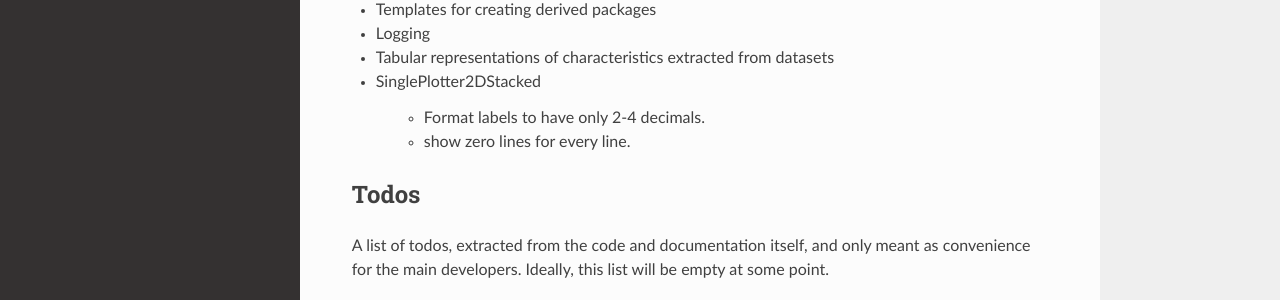
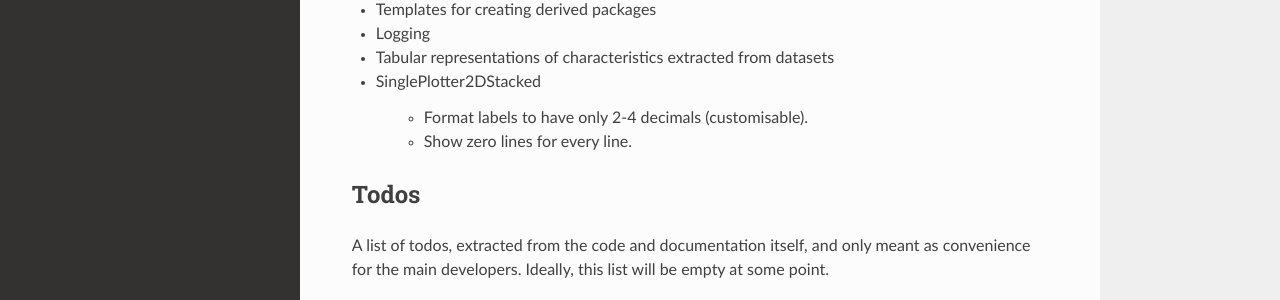
Before and after one commit to tillbiskup/aspecd, a Sphinx documentation site: the page built from docs/roadmap.rst, in a window 1280 px wide and 1348 px high. Shown: the part 877-1177 px from the top of the window. Built offline with Sphinx 7.4.7 and the Read the Docs theme 2.0.0, drawn with Linux system fonts in a browser that asks for light colours.

Commit message:
Cosmetics

```diff
--- a/docs/roadmap.rst
+++ b/docs/roadmap.rst
@@ -46,9 +46,9 @@ For later versions
 
 * SinglePlotter2DStacked
 
-    * Format labels to have only 2-4 decimals.
+    * Format labels to have only 2-4 decimals (customisable).
 
-    * show zero lines for every line.
+    * Show zero lines for every line.
 
 
 Todos
```
Also changed, not shown: 2 other files.
